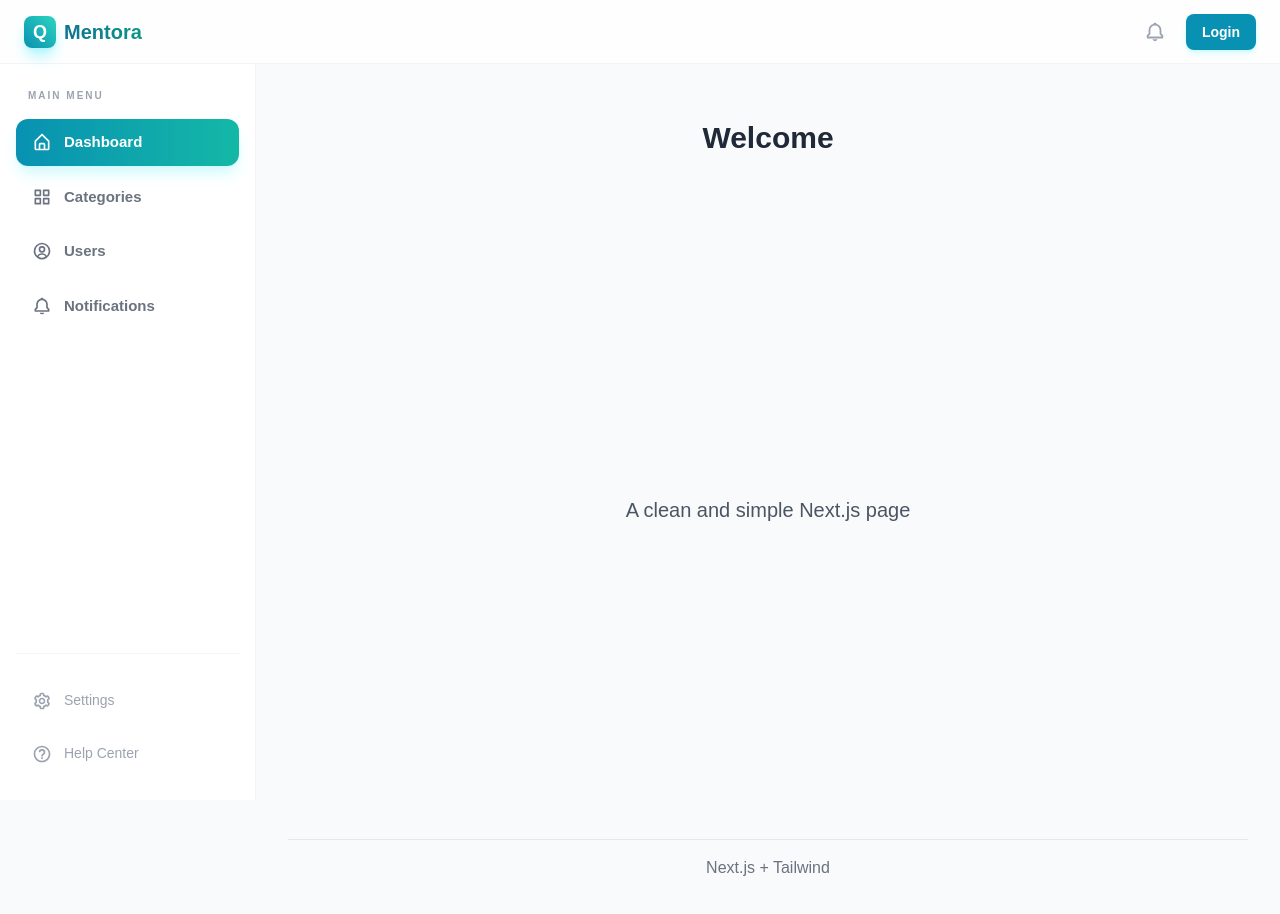
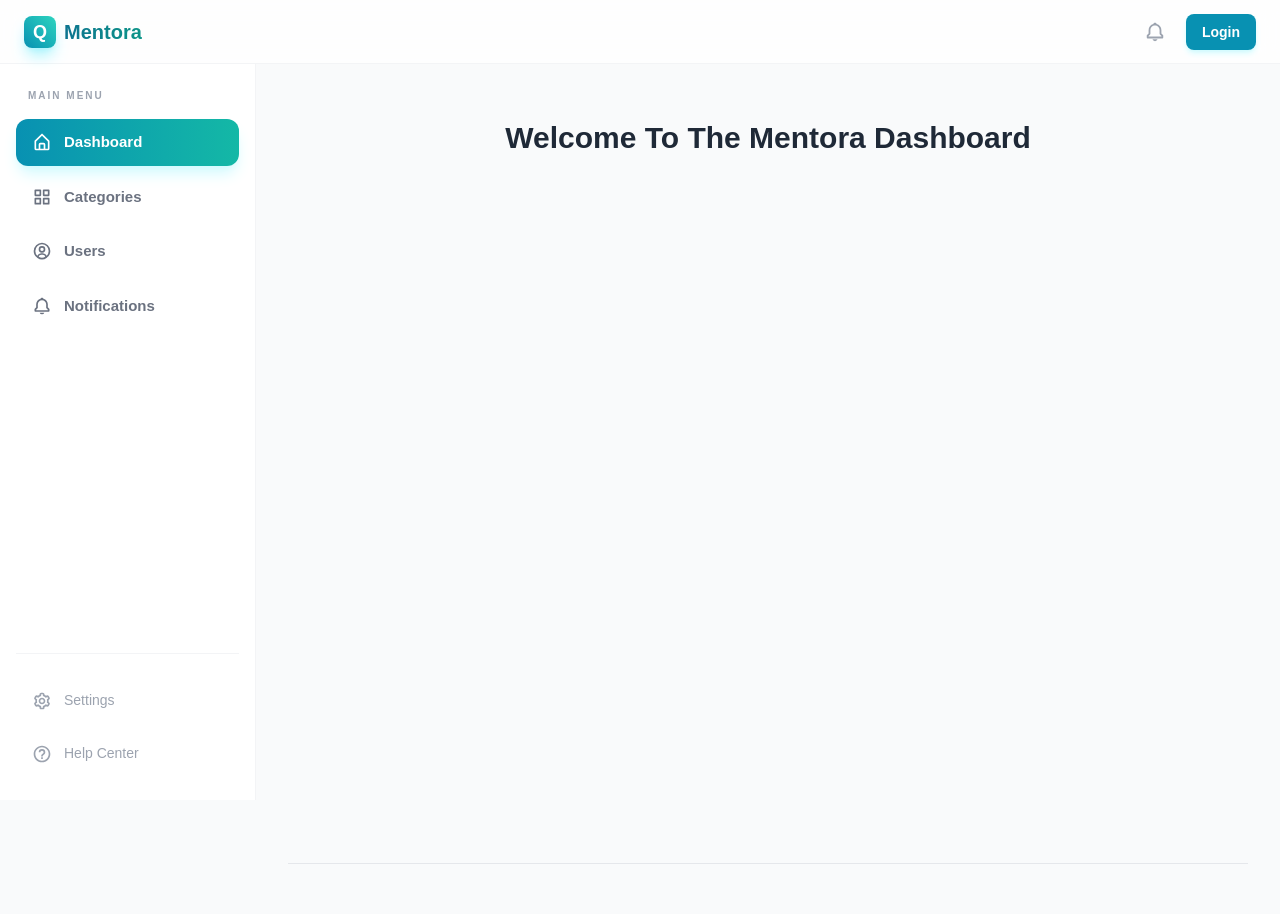
Before and after one commit to Devst12/admin-mentora-fronted, a Next.js app: page /dashboard in a window 1280 px wide. Shown: the top 914 px of the page. Built offline with nearby package versions, Linux system fonts and the light colour scheme; no server answers.

Commit message:
fix: update welcome message and clean up unused text in dashboard page

```diff
--- a/app/(page)/dashboard/page.jsx
+++ b/app/(page)/dashboard/page.jsx
@@ -3,17 +3,17 @@ export default function Home() {
   return (
     <div className="min-h-screen bg-gray-50 flex flex-col">
       <header className="py-6 text-center">
-        <h1 className="text-3xl font-bold text-gray-800">Welcome</h1>
+        <h1 className="text-3xl font-bold text-gray-800">Welcome To The Mentora Dashboard</h1>
       </header>
 
       <main className="flex flex-col items-center justify-center flex-1 p-4">
         <p className="text-xl text-gray-600 max-w-md text-center">
-          A clean and simple Next.js page
+
         </p>
       </main>
 
       <footer className="py-4 text-center border-t border-gray-200">
-        <span className="text-gray-500">Next.js + Tailwind</span>
+
       </footer>
     </div>
   );
--- a/package.json
+++ b/package.json
@@ -10,7 +10,7 @@
   },
   "dependencies": {
     "@supabase/supabase-js": "^2.89.0",
-    "framer-motion": "^12.23.26",
+    "framer-motion": "^12.27.5",
     "lucide-react": "^0.562.0",
     "mongoose": "^9.0.2",
     "next": "14.2.30",
```
Also changed, not shown: 1 other file (tests, documents, lock files or other folders).
